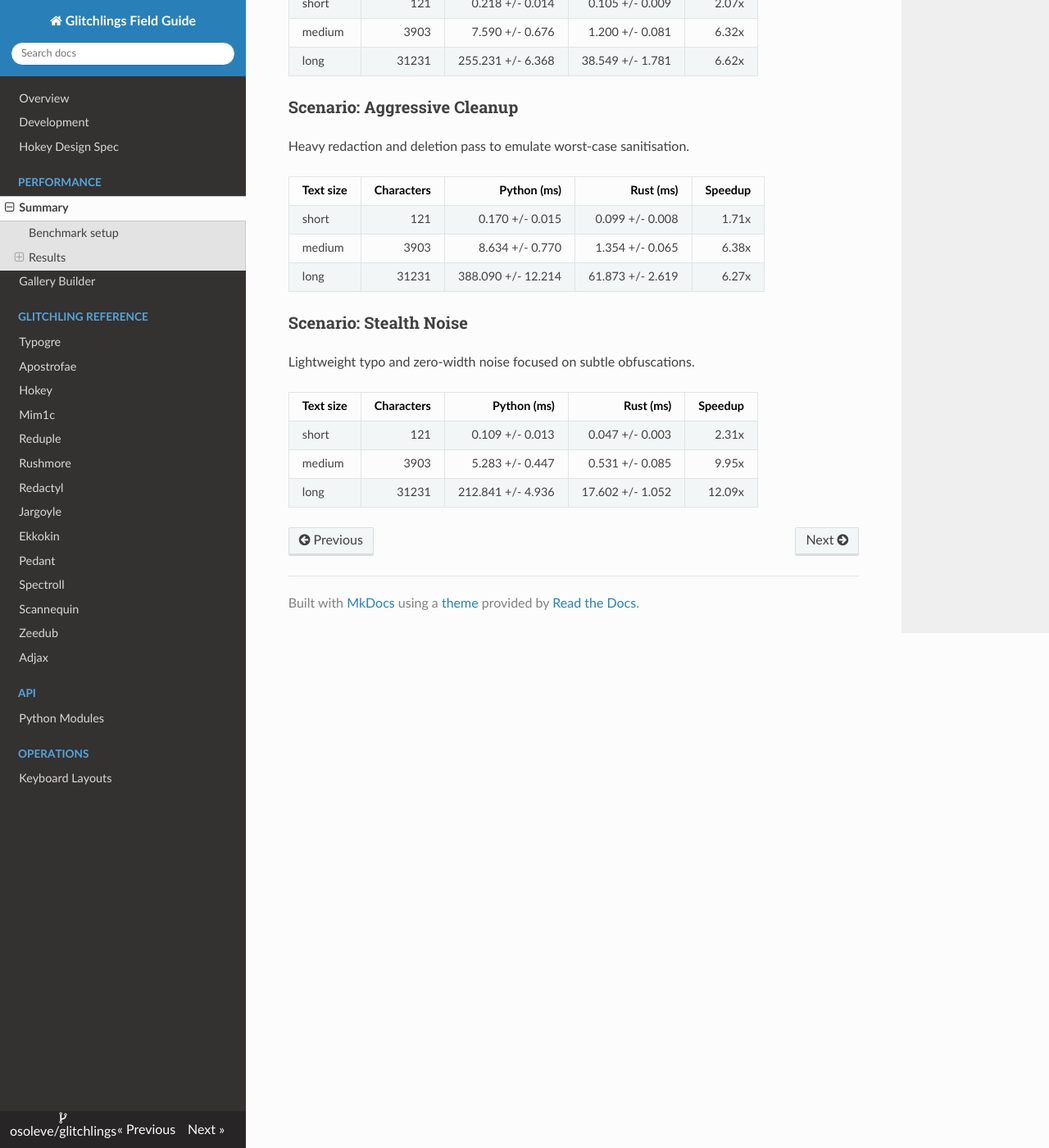
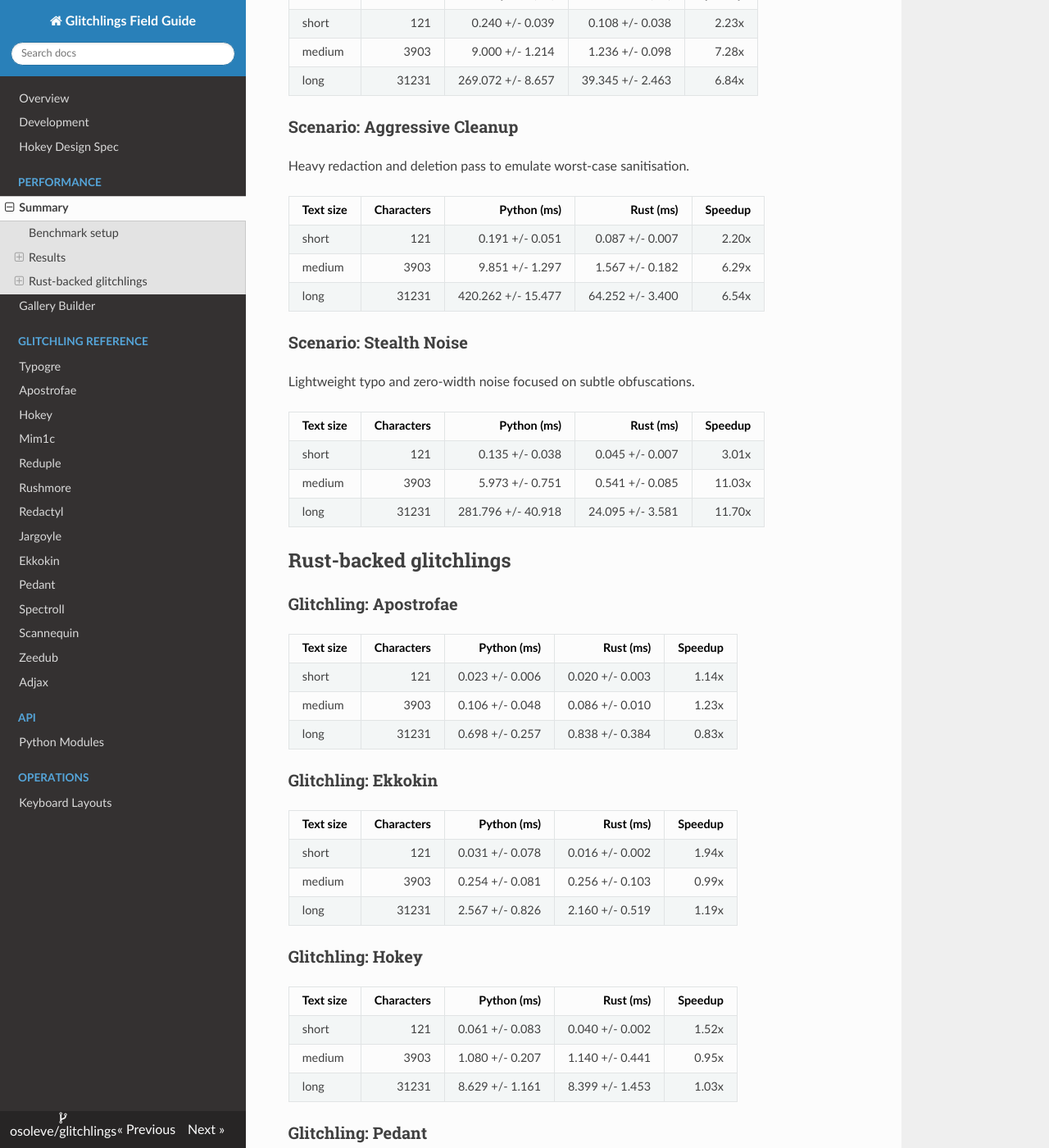
Before and after one commit to osoleve/glitchlings, an MkDocs documentation site: the page built from docs/performance-comparison.md, in a window 1280 px wide and 1400 px high, scrolled down 923 px. Shown: the whole window at 82% size. Built offline with MkDocs 1.6.1, drawn with Linux system fonts in a browser that asks for light colours; nearby versions of some CDN libraries; some of the changed text lies outside the part shown.

Commit message:
Benchmarks: add support for Hokey/Apostrofae/Pedant/Ekkokin and rushmore_combo; surface Rust-backed glitchlings in docs
- Implement Python pipeline handlers for op types: hokey, apostrofae, pedant, ekkokin and rushmore_combo (invoke respective module functions, pass seeds/rng and config).
- Extend OPERATION_MODULES mapping to include the new operation keys.
- Add docs helper to collect Rust-backed glitchling descriptors (deep-copy operations) and wire it into build_performance_report to emit a "Rust-backed glitchlings" section.
- Refresh generated docs (performance-comparison.md, glitchling-gallery.md) to reflect new benchmarks and sample outputs.

```diff
--- a/docs/performance-comparison.md
+++ b/docs/performance-comparison.md
@@ -1,6 +1,6 @@
 # Glitchlings Performance Benchmarks
 
-This page is generated by `docs/build_performance_report.py` and refreshed as part of the build pipeline. It compares the pure-Python orchestrator with the optional Rust acceleration layer exposed via `glitchlings._zoo_rust` across several representative pipeline configurations.
+This page is generated by `docs/build_performance_report.py` and refreshed as part of the build pipeline. It compares the pure-Python orchestrator with the optional Rust acceleration layer exposed via `glitchlings._zoo_rust` across representative pipeline configurations and individual glitchlings that provide Rust fast paths.
 
 ## Benchmark setup
 
@@ -18,9 +18,9 @@
 
 | Text size | Characters | Python (ms) | Rust (ms) | Speedup |
 | --- | ---: | ---: | ---: | ---: |
-| short | 121 | 0.181 +/- 0.072 | 0.103 +/- 0.060 | 1.75x |
-| medium | 3903 | 6.393 +/- 0.541 | 1.110 +/- 0.124 | 5.76x |
-| long | 31231 | 236.010 +/- 6.119 | 34.876 +/- 2.128 | 6.77x |
+| short | 121 | 0.198 +/- 0.081 | 0.105 +/- 0.068 | 1.89x |
+| medium | 3903 | 6.891 +/- 1.021 | 1.117 +/- 0.197 | 6.17x |
+| long | 31231 | 236.382 +/- 11.609 | 36.639 +/- 3.260 | 6.45x |
 
 ### Scenario: Shuffle Mix
 
@@ -28,9 +28,9 @@
 
 | Text size | Characters | Python (ms) | Rust (ms) | Speedup |
 | --- | ---: | ---: | ---: | ---: |
-| short | 121 | 0.218 +/- 0.014 | 0.105 +/- 0.009 | 2.07x |
-| medium | 3903 | 7.590 +/- 0.676 | 1.200 +/- 0.081 | 6.32x |
-| long | 31231 | 255.231 +/- 6.368 | 38.549 +/- 1.781 | 6.62x |
+| short | 121 | 0.240 +/- 0.039 | 0.108 +/- 0.038 | 2.23x |
+| medium | 3903 | 9.000 +/- 1.214 | 1.236 +/- 0.098 | 7.28x |
+| long | 31231 | 269.072 +/- 8.657 | 39.345 +/- 2.463 | 6.84x |
 
 ### Scenario: Aggressive Cleanup
 
@@ -38,9 +38,9 @@
 
 | Text size | Characters | Python (ms) | Rust (ms) | Speedup |
 | --- | ---: | ---: | ---: | ---: |
-| short | 121 | 0.170 +/- 0.015 | 0.099 +/- 0.008 | 1.71x |
-| medium | 3903 | 8.634 +/- 0.770 | 1.354 +/- 0.065 | 6.38x |
-| long | 31231 | 388.090 +/- 12.214 | 61.873 +/- 2.619 | 6.27x |
+| short | 121 | 0.191 +/- 0.051 | 0.087 +/- 0.007 | 2.20x |
+| medium | 3903 | 9.851 +/- 1.297 | 1.567 +/- 0.182 | 6.29x |
+| long | 31231 | 420.262 +/- 15.477 | 64.252 +/- 3.400 | 6.54x |
 
 ### Scenario: Stealth Noise
 
@@ -48,6 +48,96 @@
 
 | Text size | Characters | Python (ms) | Rust (ms) | Speedup |
 | --- | ---: | ---: | ---: | ---: |
-| short | 121 | 0.109 +/- 0.013 | 0.047 +/- 0.003 | 2.31x |
-| medium | 3903 | 5.283 +/- 0.447 | 0.531 +/- 0.085 | 9.95x |
-| long | 31231 | 212.841 +/- 4.936 | 17.602 +/- 1.052 | 12.09x |
+| short | 121 | 0.135 +/- 0.038 | 0.045 +/- 0.007 | 3.01x |
+| medium | 3903 | 5.973 +/- 0.751 | 0.541 +/- 0.085 | 11.03x |
+| long | 31231 | 281.796 +/- 40.918 | 24.095 +/- 3.581 | 11.70x |
+
+## Rust-backed glitchlings
+
+### Glitchling: Apostrofae
+
+| Text size | Characters | Python (ms) | Rust (ms) | Speedup |
+| --- | ---: | ---: | ---: | ---: |
+| short | 121 | 0.023 +/- 0.006 | 0.020 +/- 0.003 | 1.14x |
+| medium | 3903 | 0.106 +/- 0.048 | 0.086 +/- 0.010 | 1.23x |
+| long | 31231 | 0.698 +/- 0.257 | 0.838 +/- 0.384 | 0.83x |
+
+### Glitchling: Ekkokin
+
+| Text size | Characters | Python (ms) | Rust (ms) | Speedup |
+| --- | ---: | ---: | ---: | ---: |
+| short | 121 | 0.031 +/- 0.078 | 0.016 +/- 0.002 | 1.94x |
+| medium | 3903 | 0.254 +/- 0.081 | 0.256 +/- 0.103 | 0.99x |
+| long | 31231 | 2.567 +/- 0.826 | 2.160 +/- 0.519 | 1.19x |
+
+### Glitchling: Hokey
+
+| Text size | Characters | Python (ms) | Rust (ms) | Speedup |
+| --- | ---: | ---: | ---: | ---: |
+| short | 121 | 0.061 +/- 0.083 | 0.040 +/- 0.002 | 1.52x |
+| medium | 3903 | 1.080 +/- 0.207 | 1.140 +/- 0.441 | 0.95x |
+| long | 31231 | 8.629 +/- 1.161 | 8.399 +/- 1.453 | 1.03x |
+
+### Glitchling: Pedant
+
+| Text size | Characters | Python (ms) | Rust (ms) | Speedup |
+| --- | ---: | ---: | ---: | ---: |
+| short | 121 | 0.033 +/- 0.051 | 0.020 +/- 0.014 | 1.61x |
+| medium | 3903 | 0.092 +/- 0.035 | 0.098 +/- 0.061 | 0.94x |
+| long | 31231 | 0.681 +/- 0.275 | 0.620 +/- 0.177 | 1.10x |
+
+### Glitchling: Typogre
+
+| Text size | Characters | Python (ms) | Rust (ms) | Speedup |
+| --- | ---: | ---: | ---: | ---: |
+| short | 121 | 0.019 +/- 0.004 | 0.023 +/- 0.003 | 0.81x |
+| medium | 3903 | 3.163 +/- 0.599 | 0.295 +/- 0.027 | 10.71x |
+| long | 31231 | 191.115 +/- 19.468 | 11.468 +/- 1.644 | 16.66x |
+
+### Glitchling: Redactyl
+
+| Text size | Characters | Python (ms) | Rust (ms) | Speedup |
+| --- | ---: | ---: | ---: | ---: |
+| short | 121 | 0.048 +/- 0.006 | 0.013 +/- 0.002 | 3.76x |
+| medium | 3903 | 1.912 +/- 0.526 | 0.222 +/- 0.066 | 8.60x |
+| long | 31231 | 53.797 +/- 8.679 | 9.615 +/- 1.816 | 5.60x |
+
+### Glitchling: Zeedub
+
+| Text size | Characters | Python (ms) | Rust (ms) | Speedup |
+| --- | ---: | ---: | ---: | ---: |
+| short | 121 | 0.018 +/- 0.009 | 0.013 +/- 0.003 | 1.44x |
+| medium | 3903 | 0.378 +/- 0.191 | 0.158 +/- 0.068 | 2.40x |
+| long | 31231 | 4.818 +/- 1.616 | 1.598 +/- 0.712 | 3.01x |
+
+### Glitchling: Scannequin
+
+| Text size | Characters | Python (ms) | Rust (ms) | Speedup |
+| --- | ---: | ---: | ---: | ---: |
+| short | 121 | 0.037 +/- 0.013 | 0.018 +/- 0.009 | 2.03x |
+| medium | 3903 | 0.544 +/- 0.162 | 0.231 +/- 0.088 | 2.35x |
+| long | 31231 | 6.485 +/- 2.007 | 1.850 +/- 0.576 | 3.51x |
+
+### Glitchling: Rushmore
+
+| Text size | Characters | Python (ms) | Rust (ms) | Speedup |
+| --- | ---: | ---: | ---: | ---: |
+| short | 121 | 0.045 +/- 0.016 | 0.013 +/- 0.002 | 3.46x |
+| medium | 3903 | 1.747 +/- 0.765 | 0.290 +/- 0.117 | 6.02x |
+| long | 31231 | 13.825 +/- 2.616 | 4.091 +/- 1.018 | 3.38x |
+
+### Glitchling: Adjax
+
+| Text size | Characters | Python (ms) | Rust (ms) | Speedup |
+| --- | ---: | ---: | ---: | ---: |
+| short | 121 | 0.045 +/- 0.004 | 0.014 +/- 0.001 | 3.26x |
+| medium | 3903 | 1.451 +/- 0.454 | 0.232 +/- 0.121 | 6.26x |
+| long | 31231 | 10.233 +/- 2.019 | 1.340 +/- 0.420 | 7.63x |
+
+### Glitchling: Reduple
+
+| Text size | Characters | Python (ms) | Rust (ms) | Speedup |
+| --- | ---: | ---: | ---: | ---: |
+| short | 121 | 0.082 +/- 0.059 | 0.010 +/- 0.003 | 7.89x |
+| medium | 3903 | 1.629 +/- 0.504 | 0.161 +/- 0.021 | 10.10x |
+| long | 31231 | 14.099 +/- 3.042 | 7.082 +/- 1.420 | 1.99x |
```
Also changed, not shown: other parts of docs/performance-comparison.md (+1 -1 lines), docs/build_performance_report.py (+82 -2 lines), docs/glitchling-gallery.md (+4 -4 lines), .github/CLAUDE.md (deleted), AGENTS.md (renamed from .github/AGENTS.md), 2 other files.
